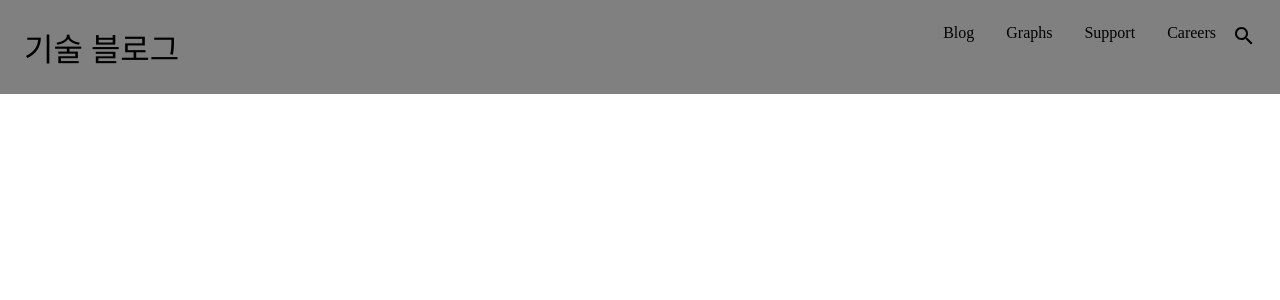
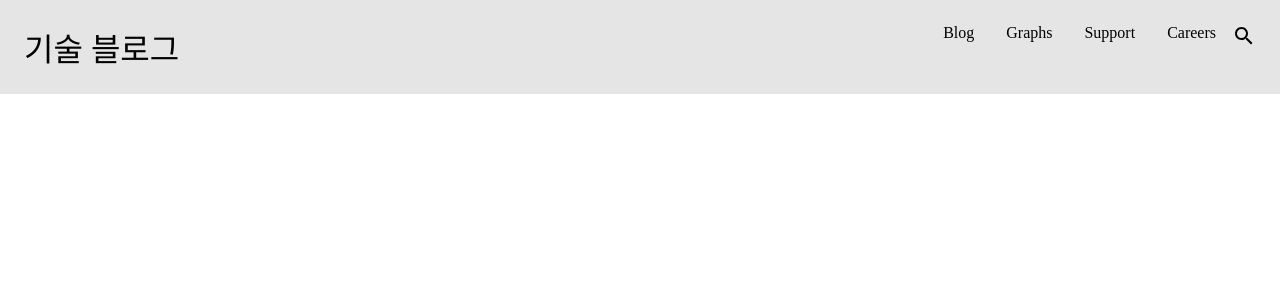
Before and after one commit to jangky000/React-Blog, a React (Create React App) app in the folder client/: page / in a window 1280 px wide. Shown: the top 300 px of the page. Built offline with nearby package versions, Linux system fonts and the light colour scheme; a web font is replaced by a local one.

Commit message:
ADD Header

```diff
--- a/client/src/components/Header/index.tsx
+++ b/client/src/components/Header/index.tsx
@@ -1,4 +1,4 @@
-import React, { ReactElement, useState } from 'react'
+import React, { ReactElement, useState, useEffect } from 'react'
 /** @jsxRuntime classic */
 /** @jsx jsx */
 import { jsx } from '@emotion/react'
@@ -8,14 +8,29 @@ import {HeaderLayout, Title, GNB, NavList, IconBtn,SearchInput, SearchDiv} from
 
 export const Header = ():ReactElement=>{
   const [isSearchOpen, setSearch] = useState<boolean>(false);
+  const [scrollY, setScrollY] = useState(0); // px
+
+  const logit = ()=>{
+    setScrollY(window.pageYOffset); // pageYOffset: https://ko.javascript.info/size-and-scroll-window, 브라우저 상관없이 스크롤 정보를 구할 수 있어서 사용
+  }
 
     const menuList = ['Blog', 'Graphs', 'Support', 'Careers']
     const list = menuList.map((item)=>{
         return <li key={item}><a href="/">{item}</a></li>
     })
 
+    useEffect(() => {
+      function watchScroll() {
+        window.addEventListener("scroll", logit);
+      }
+      watchScroll();
+      return () => {
+        window.removeEventListener("scroll", logit);
+      };
+    });
+
     return (
-      <HeaderLayout>
+      <HeaderLayout className={scrollY > 100 ? 'scroll' : ''}>
         <Title>기술 블로그</Title>
         <GNB>
           <NavList>{list}</NavList>
--- a/client/src/components/Header/style.tsx
+++ b/client/src/components/Header/style.tsx
@@ -8,7 +8,17 @@ export const HeaderLayout = styled.div`
     left: 0;
     right: 0;
     z-index: 999;
-    background-color: gray;
+    background-color: rgba(0, 0, 0, 0.1);
+
+    &.scroll{
+        background-color: rgba(0, 0, 0, 1);
+        color: white;
+        button {
+            color: white;
+            transition: all 1s ease-in-out;
+        }
+        transition: all 1s ease-in-out;
+    }
 `
 
 export const Title = styled.h1`
```
